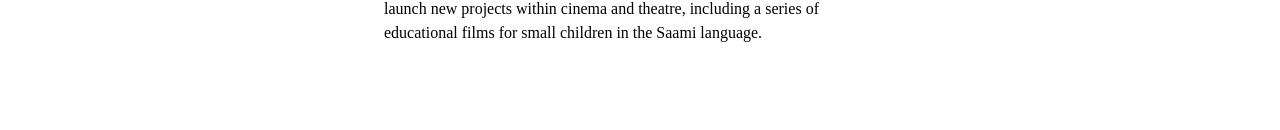
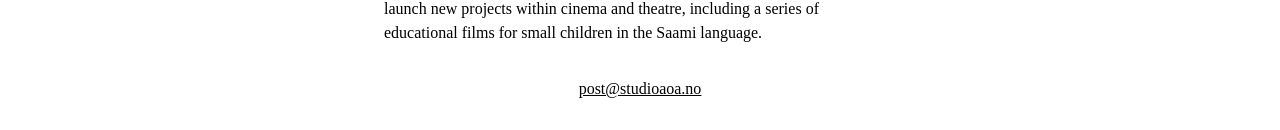
Before and after one commit to kartoteket/studioaoa, a Nuxt app: page /about in a window 1280 px wide. Shown: the part 753-883 px from the top of the page. Before the commit the page ends 830 px from the top, so only its background shows below. Built offline with nearby package versions, Linux system fonts and the light colour scheme; a web font is replaced by a local one.

Commit message:
Add email to about

```diff
--- a/pages/about/index.vue
+++ b/pages/about/index.vue
@@ -41,6 +41,12 @@
         2019 will launch new projects within cinema and theatre, including a
         series of educational films for small children in the Saami language.
       </p>
+
+      <p class="mb-8 text-center">
+        <a href="mailto:post@studioaoa.no" class="underline"
+          >post@studioaoa.no</a
+        >
+      </p>
     </div>
   </article>
 </template>
```
